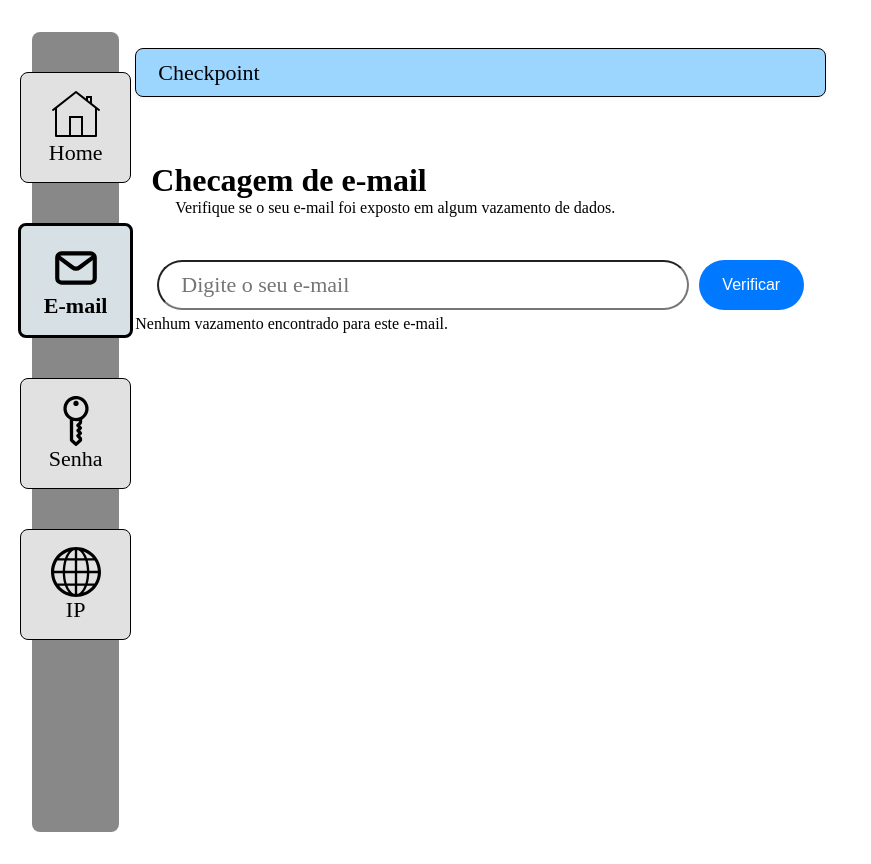
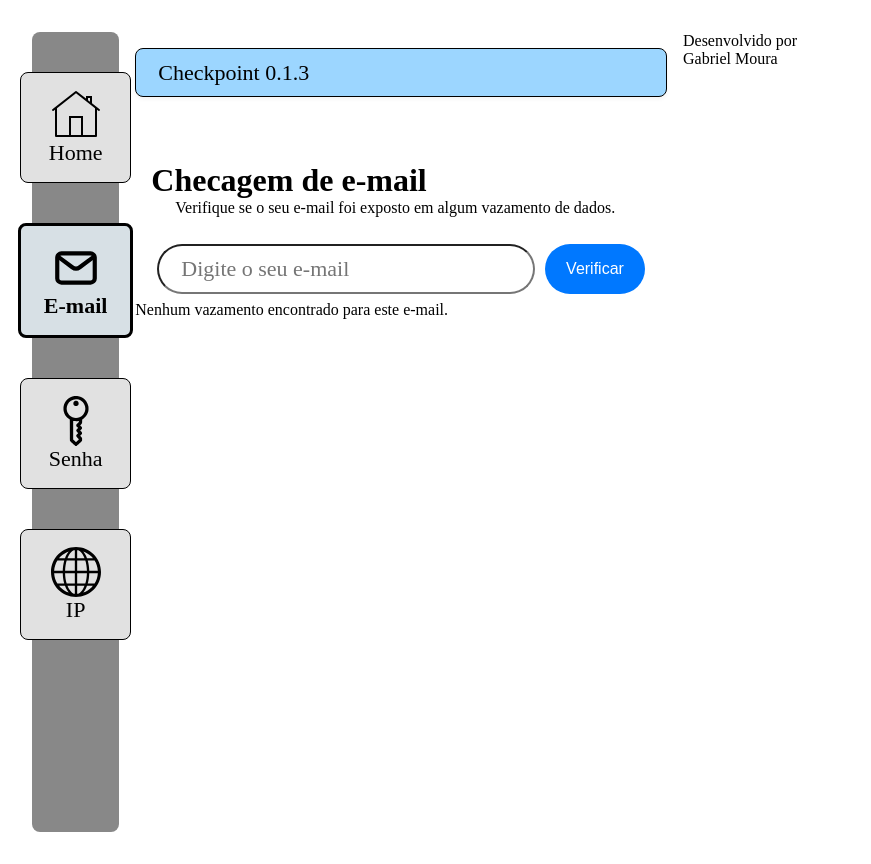
Before and after one commit to GabrielNeugebauer/checkpoint, a React (Vite) app: page / in a window 1280 px wide. Shown: the whole page, without its empty margins (0-871 px from the left). Built offline with nearby package versions, Linux system fonts and the light colour scheme.

Commit message:
Cleaning the code

```diff
--- a/src/App.jsx
+++ b/src/App.jsx
@@ -1,42 +1,18 @@
 import './App.css'
 import Sidebar from './components/Sidebar'
 import Header from './components/Header'
-import SearchBar from './components/SearchBar'
-import BreachContainer from './components/BreachContainer'
-import { useState } from 'react'
+import EmailModule from './components/EmailModule'
 
 function App() {
-  const [email, setEmail] = useState([]);
-
-  async function onSearch(inputEmail) {
-    if (!inputEmail) return;
-
-    try {
-      if (!inputEmail.includes('@')) {
-        throw new Error('Invalid email format');
-      }
-      const response = await fetch(`https://corsproxy.io/?https://haveibeenpwned.com/unifiedsearch/${inputEmail}`); //Para não depender de backend.
-      if (!response.ok) {
-        throw new Error('Network response was not ok');
-      }
-      const data = await response.json();
-      setEmail(data.Breaches || []);
-    } catch (error) {
-      console.error('There was a problem with the fetch operation:', error);
-      setEmail([]);
-    }
-  }
   return (
     <div className="container">
       <Sidebar />
       <div className='content'>
         <Header />
-        <div className="title-section">
-          <h1>Checagem de e-mail</h1>
-          <span>&ensp;&ensp;&ensp;Verifique se o seu e-mail foi exposto em algum vazamento de dados.</span>
-        </div>
-        <SearchBar termo="e-mail" onSearch={onSearch} />
-        <BreachContainer email={email} className={email.length === 0 ? 'hide' : ''} />
+        <EmailModule />
+      </div>
+      <div className='info'>
+        <span>Desenvolvido por Gabriel Moura</span>
       </div>
     </div>
   )
--- /dev/null
+++ b/src/components/EmailModule/index.jsx
@@ -0,0 +1,37 @@
+import SearchBar from '../SearchBar'
+import BreachContainer from '../BreachContainer'
+import { useState } from 'react'
+
+export default function EmailModule() {
+      const [email, setEmail] = useState([]);
+
+  async function onSearch(inputEmail) {
+    if (!inputEmail) return;
+
+    try {
+      if (!inputEmail.includes('@')) {
+        throw new Error('Invalid email format');
+      }
+      const response = await fetch(`https://corsproxy.io/?https://haveibeenpwned.com/unifiedsearch/${inputEmail}`); //Para não depender de backend.
+      if (!response.ok) {
+        throw new Error('Network response was not ok');
+      }
+      const data = await response.json();
+      setEmail(data.Breaches || []);
+    } catch (error) {
+      console.error('There was a problem with the fetch operation:', error);
+      setEmail([]);
+    }
+  }
+    return (
+        <div>
+            <div className="title-section">
+                <h1>Checagem de e-mail</h1>
+                <span>&ensp;&ensp;&ensp;Verifique se o seu e-mail foi exposto em algum vazamento de dados.</span>
+            </div>
+            <SearchBar termo="e-mail" onSearch={onSearch} />
+            <br />
+            <BreachContainer email={email} className={email.length === 0 ? 'hide' : ''} />
+        </div>
+    );
+}
--- a/src/components/Header/index.jsx
+++ b/src/components/Header/index.jsx
@@ -3,7 +3,7 @@ import "./styles.css";
 export default function Header() {
     return (
         <header className="header">
-            <span>Checkpoint</span>
+            <span>Checkpoint 0.1.3</span>
         </header>
     );
 }
```
